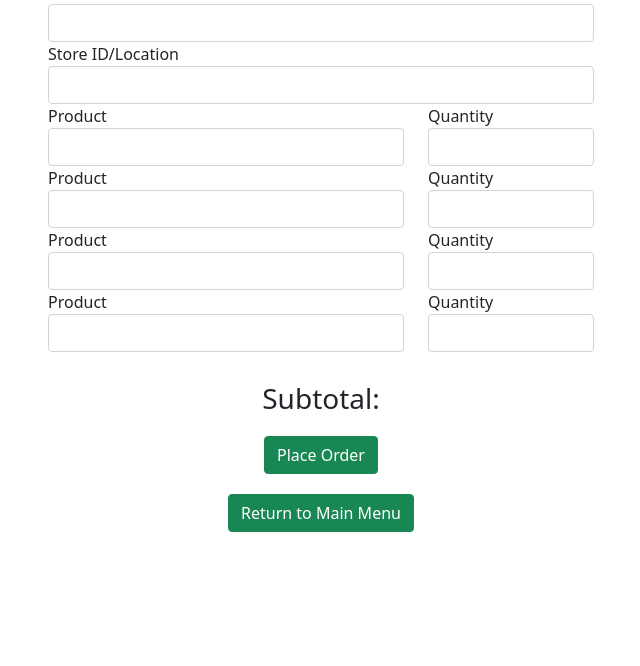
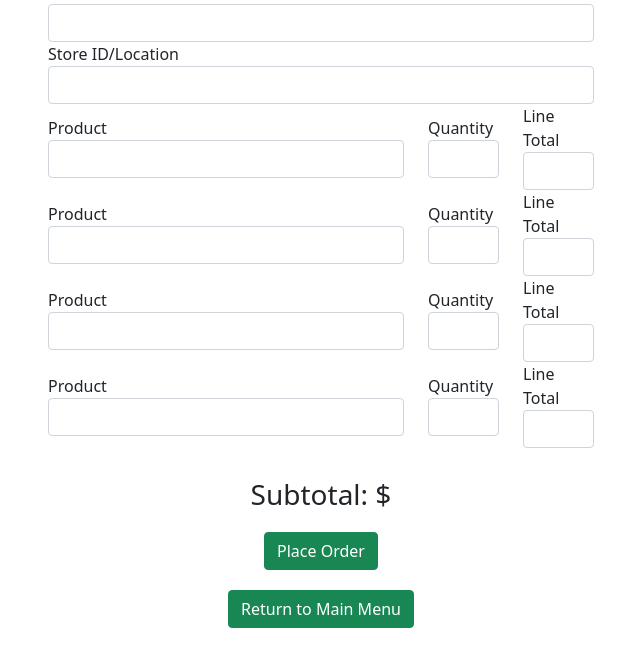
Before and after one commit to 2102-feb08-net/ashley-project1, a plain HTML site: page Project1.WebUI/wwwroot/place-order.html in a window 1280 px wide. Shown: the part 98-764 px from the top of the page, without its empty margins (319-959 px from the left). Drawn offline with nearby package versions, Linux system fonts and the light colour scheme.

Commit message:
added js to place-order

```diff
--- a/Project1.WebUI/wwwroot/place-order.html
+++ b/Project1.WebUI/wwwroot/place-order.html
@@ -34,7 +34,7 @@
             </div>
 
             <div class="row justify-content-center">
-                <div class="form-group gap-2 col-4">
+                <div class="form-group col-4">
                     <label for="product">Product</label>
                     <select class="form-control" name="product" id="product" required>
                         <option style="display:none"></option>
@@ -53,9 +53,13 @@
                         <option value="toaster">The Brave Little Toaster - 9.99</option>
                     </select>
                 </div>
-                <div class="form-group gap-2 col-2">
+                <div class="form-group col-1">
                     <label for="quantity">Quantity</label>
                     <input type="number" class="form-control" id="quantity" required min="1">
+                </div>
+                <div class="form-group col-1">
+                    <label for="linetotal">Line Total</label>
+                    <input type="text" class="form-control" id="linetotal">
                 </div>
             </div>
 
@@ -79,9 +83,13 @@
                         <option value="toaster">The Brave Little Toaster - 9.99</option>
                     </select>
                 </div>
-                <div class="form-group gap-2 col-2">
+                <div class="form-group gap-2 col-1">
                     <label for="quantity">Quantity</label>
                     <input type="number" class="form-control" id="quantity" min="0">
+                </div>
+                <div class="form-group col-1">
+                    <label for="linetotal">Line Total</label>
+                    <input type="text" class="form-control" id="linetotal">
                 </div>
             </div>
 
@@ -105,9 +113,13 @@
                         <option value="toaster">The Brave Little Toaster - 9.99</option>
                     </select>
                 </div>
-                <div class="form-group gap-2 col-2">
+                <div class="form-group gap-2 col-1">
                     <label for="quantity">Quantity</label>
                     <input type="number" class="form-control" id="quantity" min="0">
+                </div>
+                <div class="form-group col-1">
+                    <label for="linetotal">Line Total</label>
+                    <input type="text" class="form-control" id="linetotal">
                 </div>
             </div>
 
@@ -131,19 +143,23 @@
                         <option value="toaster">The Brave Little Toaster - 9.99</option>
                     </select>
                 </div>
-                <div class="form-group gap-2 col-2">
+                <div class="form-group gap-2 col-1">
                     <label for="quantity">Quantity</label>
                     <input type="number" class="form-control" id="quantity" min="0">
+                </div>
+                <div class="form-group col-1">
+                    <label for="linetotal">Line Total</label>
+                    <input type="text" class="form-control" id="linetotal">
                 </div>
             </div>
 
             <div class="subtotal">
-                <h3>Subtotal: </h3>
+                <h3>Subtotal: $<span id="sum"></span></h3>
             </div>
 
             <div class="form-group">
                 <div class="text-center">
-                    <button type="submit" class="btn btn-success">Place Order</button>
+                    <button type="submit" class="btn btn-success" id="btn-order">Place Order</button>
                 </div>
                 <div class="text-center">
                     <button type="button" class="btn btn-success" onclick="history.back()">Return to Main Menu</button>
@@ -156,5 +172,6 @@
     </script>
     <script src="https://stackpath.bootstrapcdn.com/bootstrap/4.3.1/js/bootstrap.min.js" integrity="sha384-JjSmVgyd0p3pXB1rRibZUAYoIIy6OrQ6VrjIEaFf/nJGzIxFDsf4x0xIM+B07jRM" crossorigin="anonymous">
     </script>
+    <script src="place-order.js"></script>
 </body>
 </html>
--- /dev/null
+++ b/Project1.WebUI/wwwroot/place-order.js
@@ -0,0 +1,21 @@
+'use strict';
+
+const init = function() {
+    document.createElement('btn-order').addEventListener('click', send);
+}
+
+// still need a function to multiply product price * quantity to equal line total
+// after I connect to the database and have that info
+
+function getSubotal(){
+    let array = document.getElementById('linetotal');
+    let subtotal = 0;
+    for(let i = 0; i < array.length; i++) {
+        if (parseFloat(array[i].value)) {
+            subtotal += parseFloat(array[i].value);
+        }
+    }
+    document.getElementById('subtotal').value = subtotal;
+}
+
+document.addEventListener('DOMContentLoaded', init);
```
